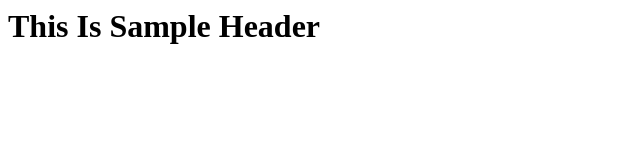
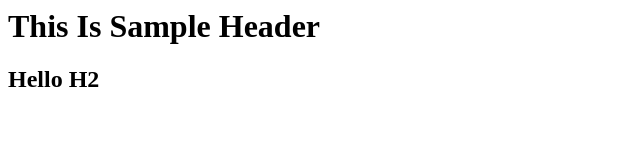
Before and after one commit to akhilreddyb82/ottapp, a plain HTML site: page index.html in a window 1280 px wide. Shown: the whole page, without its empty margins (0-640 px from the left). Drawn offline with Linux system fonts and the light colour scheme.

Commit message:
added index.html changes

```diff
--- a/index.html
+++ b/index.html
@@ -1 +1,2 @@
 <h1>This Is Sample Header</h1>
+<h2>Hello H2</h2>
```
Also changed, not shown: commands.txt.
